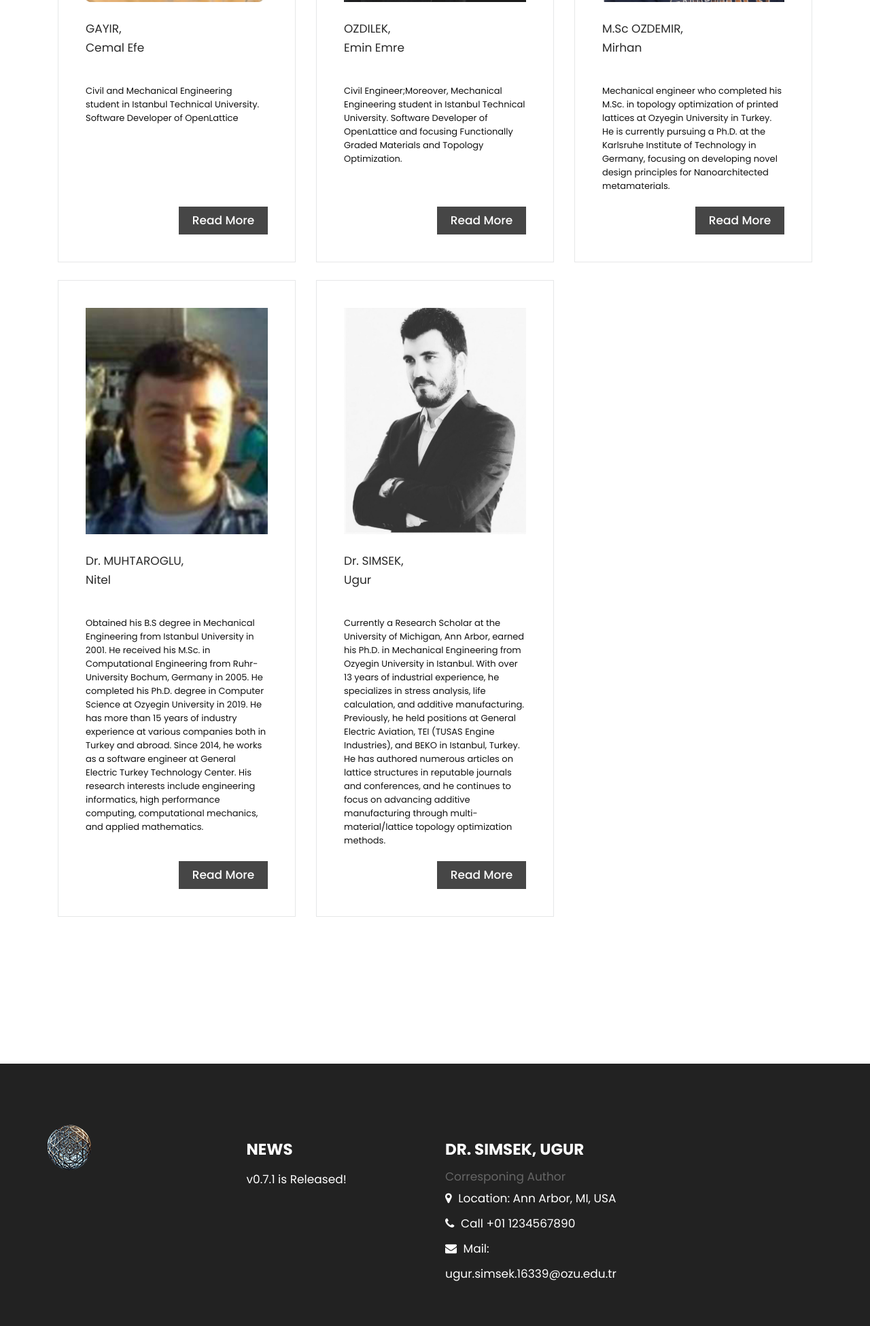
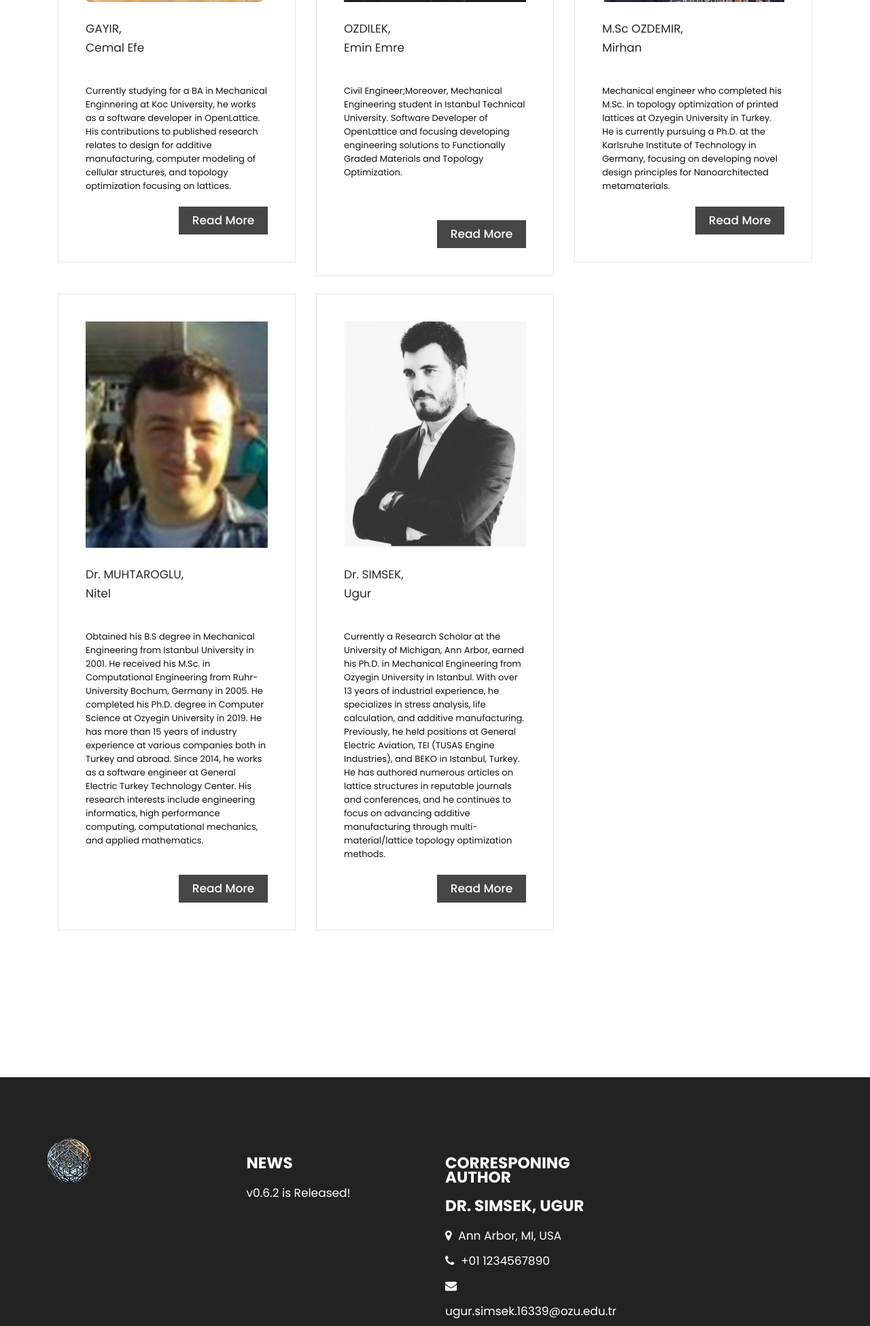
Before and after one commit to eminemreozdilek/ol_simple_website.com, a plain HTML site: page the_team.html in a window 1280 px wide. Shown: the part 678-2629 px from the top of the page at 68% size. Drawn offline with Linux system fonts and the light colour scheme.

Commit message:
fix download

```diff
--- a/the_team.html
+++ b/the_team.html
@@ -8,7 +8,7 @@
     <meta name="viewport" content="width=device-width, initial-scale=1">
     <meta name="viewport" content="initial-scale=1, maximum-scale=1">
     <!-- site metas -->
-    <title>hightech</title>
+    <title>OpenLattice</title>
     <meta name="keywords" content="">
     <meta name="description" content="">
     <meta name="author" content="">
@@ -61,27 +61,18 @@
                                     <a class="nav-link" href="about.html">About</a>
                                 </li>
                                 <li class="nav-item">
-                                    <a class="nav-link" href="portfolio.html">Tutorials</a>
+                                    <a class="nav-link" href="tutorials.html">Tutorials</a>
                                 </li>
                                 <li class="nav-item">
-                                    <a class="nav-link" href="we_do.html">Releated Articles</a>
+                                    <a class="nav-link" href="releated_articles.html">Releated Articles</a>
                                 </li>
                                 <li class="nav-item">
-                                    <a class="nav-link" href="we_do.html">The Team</a>
-                                </li>
-                                <li class="nav-item">
-                                    <a class="nav-link" href="we_do.html">Versions</a>
+                                    <a class="nav-link" href="the_team.html">The Team</a>
                                 </li>
                             </ul>
                         </div>
                     </nav>
                 </div>
-                <!--                  <div class="col-md-2 d_none">-->
-                <!--                     <ul class="email text_align_right">-->
-                <!--                        <li> <a href="Javascript:void(0)"> Login </a></li>-->
-                <!--                        <li> <a href="Javascript:void(0)"> <i class="fa fa-search" style="cursor: pointer;" aria-hidden="true"> </i></a> </li>-->
-                <!--                     </ul>-->
-                <!--                  </div>-->
             </div>
         </div>
     </div>
@@ -118,9 +109,12 @@
                                                     <br>
                                                 </p>
                                                 <h6>
-                                                    Civil and Mechanical Engineering student in Istanbul Technical
-                                                    University. Software Developer of OpenLattice
-                                                    <br><br><br><br><br><br><br>
+                                                    Currently studying for a BA in Mechanical Enginnering at Koc
+                                                    University, he works as a software developer in OpenLattice. His
+                                                    contributions to published research relates to design for additive
+                                                    manufacturing, computer modeling of cellular structures, and
+                                                    topology optimization focusing on lattices.
+                                                    <br><br>
                                                 </h6>
                                                 <a class="read_more" href="we_do">Read More</a>
                                             </div>
@@ -136,7 +130,8 @@
                                                 <h6>
                                                     Civil Engineer;Moreover, Mechanical Engineering student in Istanbul
                                                     Technical University. Software Developer of OpenLattice and focusing
-                                                    Functionally Graded Materials and Topology Optimization.
+                                                    developing engineering solutions to Functionally Graded Materials
+                                                    and Topology Optimization.
                                                     <br><br><br><br>
                                                 </h6>
                                                 <a class="read_more" href="we_do">Read More</a>
@@ -209,7 +204,8 @@
                                         <div class="col-md-4">
                                             <div id="bo_ho" class="we_box text_align_left">
                                                 <i><img src="images/profiles/photo_ugur.jpg" alt="#"/></i>
-                                                <p>Dr. SIMSEK,
+                                                <p>
+                                                    Dr. SIMSEK,
                                                     <br>Ugur
                                                     <br>
                                                 </p>
@@ -239,7 +235,7 @@
         </div>
     </div>
 </div>
-<!-- end we_do -->
+<!-- end the team -->
 <!-- footer -->
 <footer>
     <div class="footer">
@@ -252,29 +248,29 @@
                     <div class="Informa">
                         <h3>News</h3>
                         <ul>
-                            <li>v0.7.1 is Released!
+                            <li>
+                                v0.6.2 is Released!
                             </li>
                         </ul>
                     </div>
                 </div>
                 <div class="col-md-3 col-sm-6">
                     <div class="Informa conta">
-                        <h3>Dr. Simsek, Ugur</h3>
-                        <p>Corresponing Author<br></p>
+                        <h3>Corresponing Author<br><br>Dr. Simsek, Ugur<br></h3>
                         <ul>
                             <li>
                                 <a href="Javascript:void(0)"> <i class="fa fa-map-marker" aria-hidden="true"></i>
-                                    Location: Ann Arbor, MI, USA
+                                    Ann Arbor, MI, USA
                                 </a>
                             </li>
                             <li>
                                 <a href="Javascript:void(0)"><i class="fa fa-phone" aria-hidden="true"></i>
-                                    Call +01 1234567890
+                                    +01 1234567890
                                 </a>
                             </li>
                             <li>
                                 <a href="Javascript:void(0)"> <i class="fa fa-envelope" aria-hidden="true"></i>
-                                    Mail: ugur.simsek.16339@ozu.edu.tr
+                                    ugur.simsek.16339@ozu.edu.tr
                                 </a>
                             </li>
                         </ul>
```
Also changed, not shown: about.html (+9 -18 lines), index.html (+15 -20 lines), releated_articles.html (+10 -19 lines), tutorials.html (+10 -19 lines), css/bootstrap.min.css.
